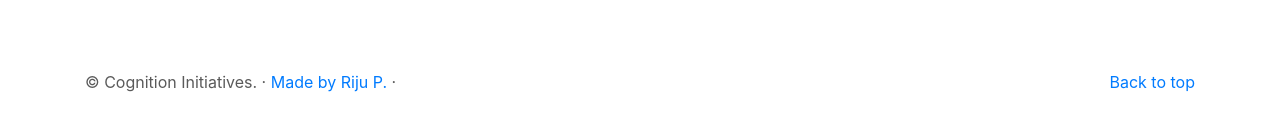
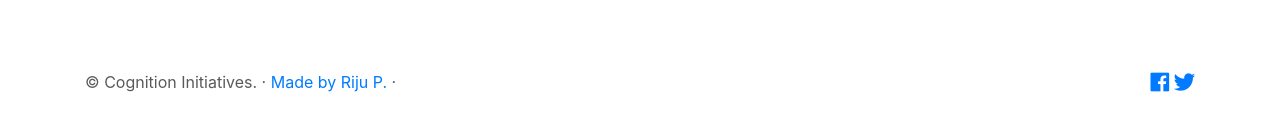
Before and after one commit to pramanikriju/cognipl.github.io, a plain HTML site: page index.html in a window 1280 px wide. Shown: the part 2981-3111 px from the top of the page. Drawn offline with nearby package versions, Linux system fonts and the light colour scheme.

Commit message:
social media footer

```diff
--- a/index.html
+++ b/index.html
@@ -200,7 +200,10 @@
 
   <!-- FOOTER -->
   <footer class="container">
-    <p class="float-right"><a href="#">Back to top</a></p>
+    <p class="float-right">
+      <a href="#" class="fab fa-facebook fa-lg"></a>
+<a href="#" class="fab fa-twitter fa-lg"></a>
+          </p>
     <p>&copy;  Cognition Initiatives. &middot; <a href="www.riju.co">Made by Riju P.</a> &middot; </p>
   </footer>
 </main>
```
